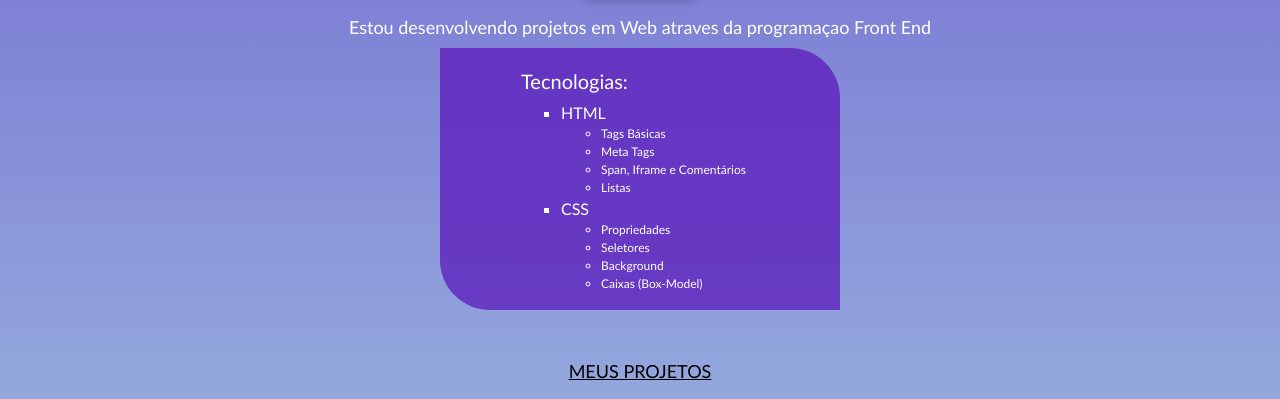
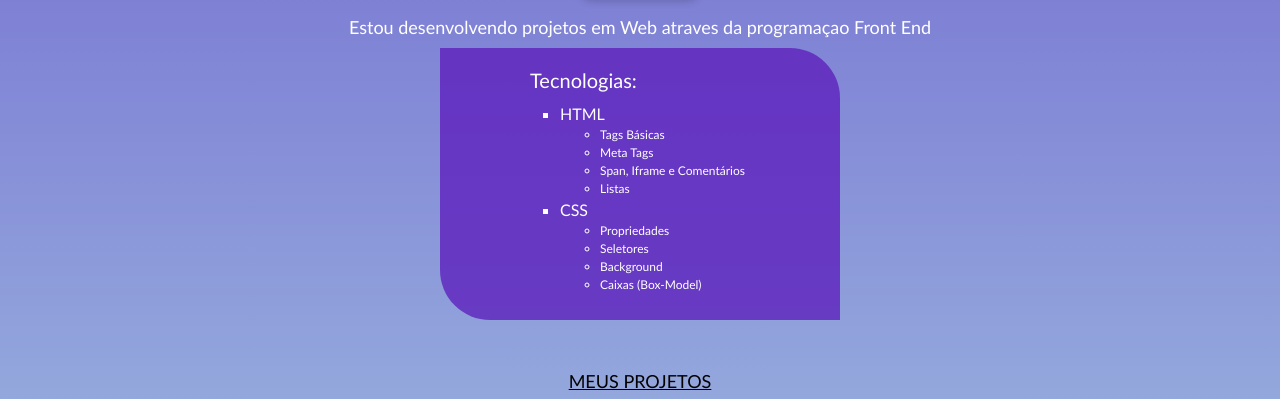
Before and after one commit to mbaSoares/Marcos-Saores, a website: page index.html in a window 1280 px wide. Shown: the part 391-790 px from the top of the page. Drawn offline with nearby package versions, Linux system fonts and the light colour scheme.

Commit message:
Add files via upload

```diff
--- a/style.css
+++ b/style.css
@@ -54,23 +54,28 @@ a {
       margin: 10px;
     }
     .listas {
-      text-align: center;
+      text-align: justify;
       background-color: #5d1dbdc4;
       border-radius: 0 50px 0 50px;
       width: 400px;
+      max-width: 80%;
       margin: 10px auto 10px auto;
-      padding: 1px;
+      padding: 10px 0 10px 0;
     }
     li {
       text-align: justify;
       width: 200px;
       margin: 0;
+
     }
     ul {
-      width: 1px;
+   width: 50%;
     }
     .titulo-lista {
       font-size: 20px;
+      margin: 10px;
+      text-align: center;
+      width: 50%;
     }
     h3 {
       font-size: 18px;
@@ -81,7 +86,11 @@ a {
     }
 .lista-secundaria {
   font-size: 12px;
+  width: 20%;
 }
 .display img {
   display: inline;
 }
+.listas .titulo-lista .lista-secundaria li {
+  width: 20%;
+}
```
